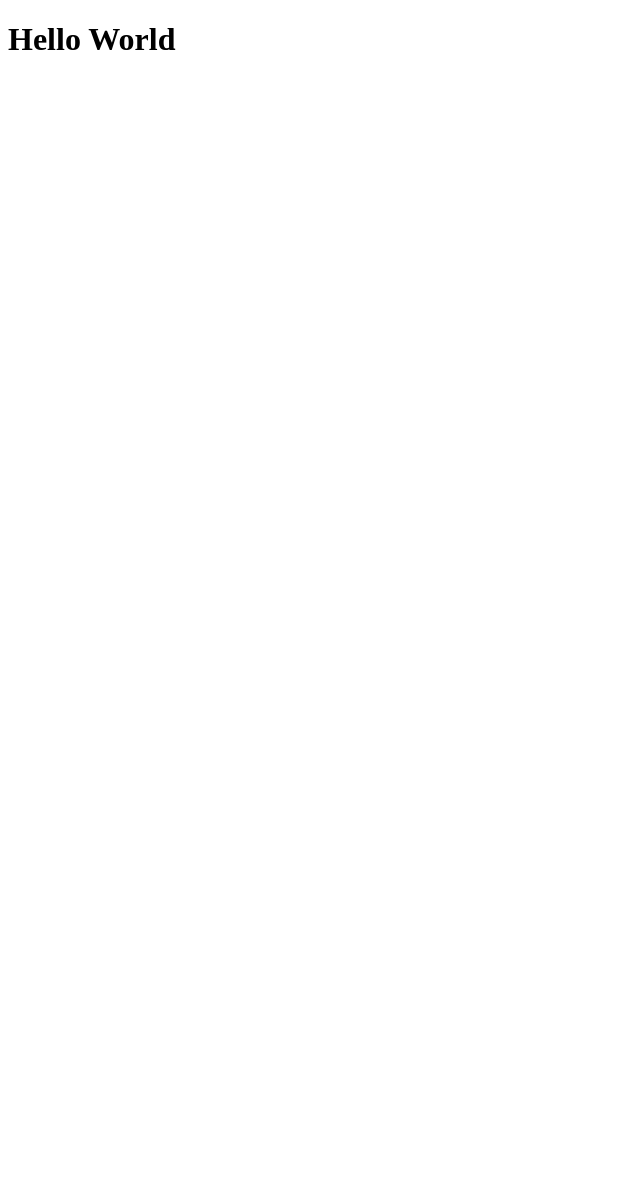
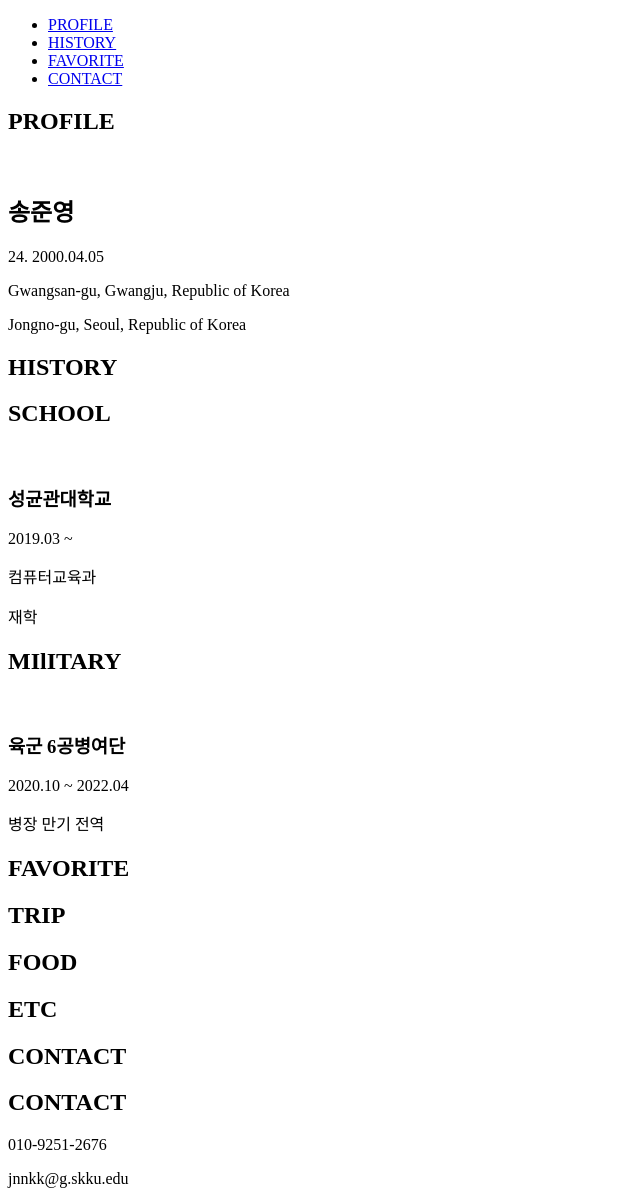
Before and after one commit to jnnkk/Dongmun_Mentoring, a plain HTML site: page selfintroduction/index.html in a window 1280 px wide. Shown: the whole page, without its empty margins (0-640 px from the left). Before the commit the page ends 800 px from the top, so only its background shows below. Drawn offline with Linux system fonts and the light colour scheme.

Commit message:
틀짜기(초안)

```diff
--- a/selfintroduction/index.html
+++ b/selfintroduction/index.html
@@ -2,30 +2,92 @@
 <html>
 <head>
     <meta charset="UTF-8">
-    <title>실습쓰</title>
+    <title>Self Introduction</title>
     <link rel="stylesheet" href="index.css">
 </head>
 <body>
-    <h1>Hello World</h1>
     <header>
-        <nav>
-
+        <nav class="menu">
+            <ul>
+                <li><a href="#">PROFILE</a></li>
+                <li><a href="#">HISTORY</a></li>
+                <li><a href="#">FAVORITE</a></li>
+                <li><a href="#">CONTACT</a></li>
+            </ul>
         </nav>
     </header>
-    <section class="basic_info">
-
+    <section class="profile_info">
+        <h1>PROFILE</h1>
+        <div class="main_content">
+            <div class="profile">
+                <img id="profile_image" src="" alt="">
+                <h2 class="profile_name">송준영</h2>
+                <div class="profile_about">
+                    <p>24. 2000.04.05</p>
+                    <p>Gwangsan-gu, Gwangju, Republic of Korea</p>
+                    <p>Jongno-gu, Seoul, Republic of Korea</p>
+                </div>
+            </div>
+        </div>
     </section>
-    <section class="school_info">
-
+    <section class="history_info">
+        <h1>HISTORY</h1>
+        <div class="main_content">
+            <div class="school">
+                <h2>SCHOOL</h2>
+                <img id="school_image" src="" alt="">
+                <div class="school_name">
+                    <h3>성균관대학교</h3>
+                    <p>2019.03 ~</p>
+                </div>
+                <div class="school_info">
+                    <p>컴퓨터교육과</p>
+                    <p>재학</p>
+                </div>
+            </div>
+            <div class="military">
+                <h2>MIlITARY</h2>
+                <img id="army_image" src="" alt="">
+                <div class="army_name">
+                    <h3>육군 6공병여단</h3>
+                    <p>2020.10 ~ 2022.04</p>
+                </div>
+                <div class="army_info">
+                    <p>병장 만기 전역</p>
+                </div>
+            </div>
+        </div>
     </section>
     <section class="favorite_info">
+        <h1>FAVORITE</h1>
+        <div class="main_content">
+            <div class="trip">
+                <h2>TRIP</h2>
 
+            </div>
+            <div class="food">
+                <h2>FOOD</h2>
+
+            </div>
+            <div class="etc_fav">
+                <h2>ETC</h2>
+
+            </div>
+        </div>
     </section>
     <section class="contact_info">
-
+        <h1>CONTACT</h1>
+        <div class="main_content">
+            <div class="contact">
+                <h2>CONTACT</h2>
+                <div class="contact_info">
+                    <p>010-9251-2676</p>
+                    <p>jnnkk@g.skku.edu</p>
+                </div>
+            </div>
+        </div>
     </section>
     <footer>
-
     </footer>
 </body>
 </html>
```
